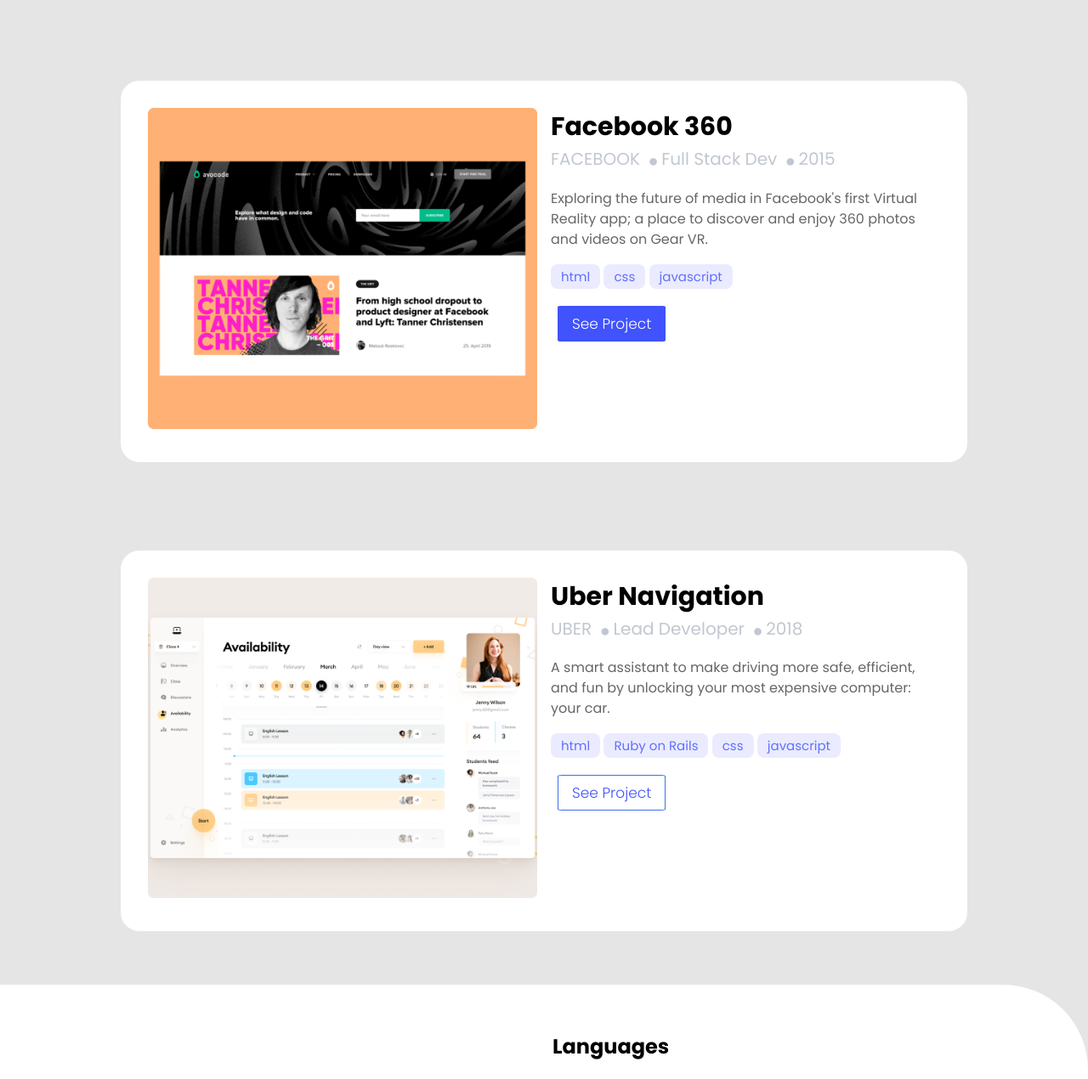
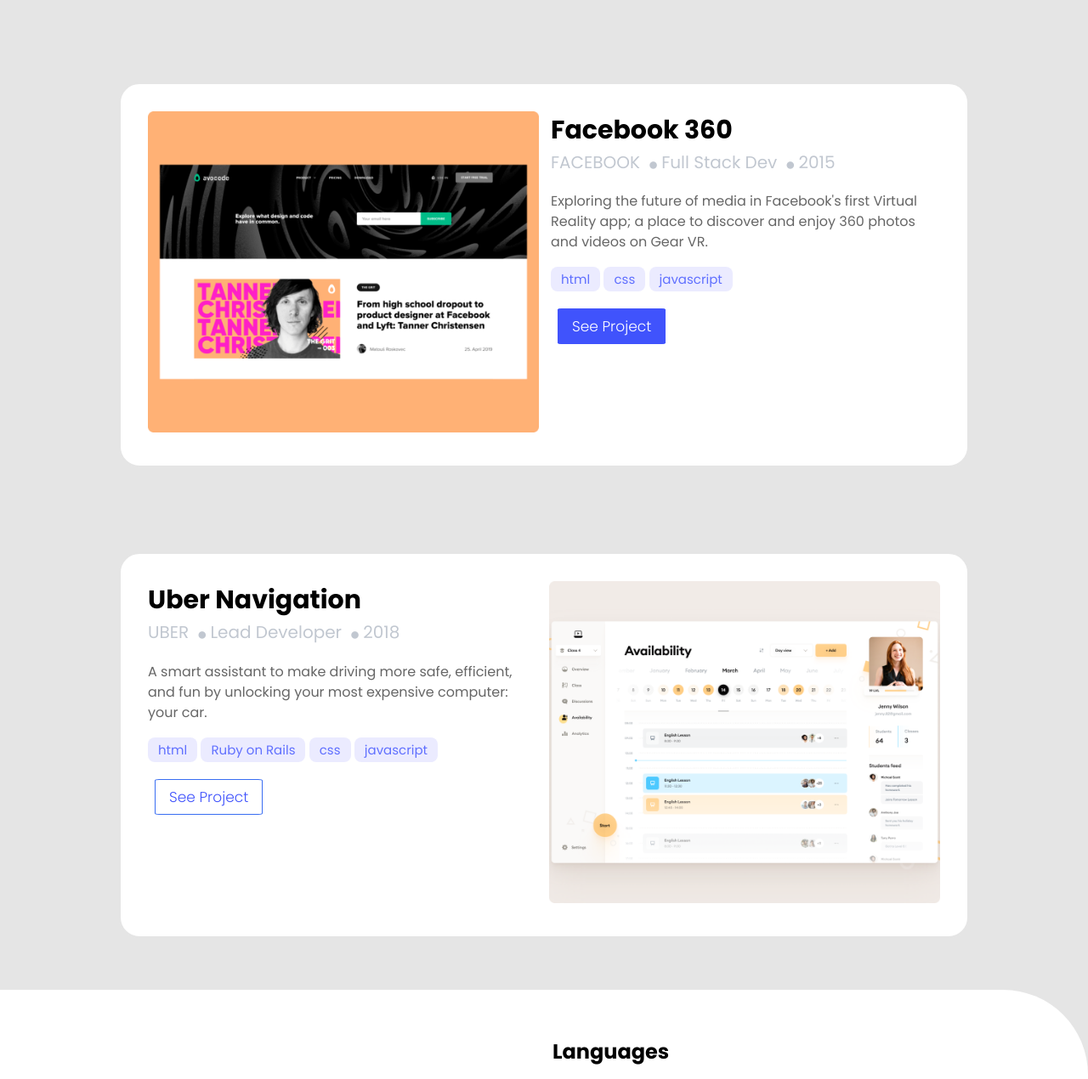
Before and after one commit to codecaiine/microverse_portfolio, a website: page index.html in a window 1280 px wide. Shown: the part 1736-3006 px from the top of the page at 85% size. Drawn offline with Linux system fonts and the light colour scheme; files whose address does not match are found by name.

Commit message:
Change grid flow

```diff
--- a/css/style.css
+++ b/css/style.css
@@ -466,7 +466,29 @@
     padding-top: 8px;
   }
 
-  .work-section-wrapper li:nth-child(2n+1) .work-pro {
+  /* Style for Pair elements */
+  .work-section-wrapper li:nth-child(2n) .work-pro {
+    background-color: transparent;
+    display: flex;
+    flex-direction: row-reverse;
+  }
+
+  .work-section-wrapper li:nth-child(2n) .work-pro img {
+    background-color: transparent;
+    width: 460px;
+  }
+
+  .work-section-wrapper li:nth-child(2n) .work-pro .work-description {
+    background-color: transparent;
+  }
+
+  /* style for impair elements */
+  .work-section-wrapper li:nth-child(2n+1) .work-pro img {
+    background-color: transparent;
+    width: 460px;
+  }
+
+  .work-section-wrapper li:nth-child(2n+1) .work-pro .work-description {
     background-color: transparent;
   }
 }
--- a/index.html
+++ b/index.html
@@ -66,6 +66,7 @@
                         <li>
                             <img src="image/portfolio1.png" alt="Several hands holding beer glasses">
                         </li>
+
                         <li class="work-description">
                             <h1><a href="">Tonic</a></h1>
                             <div class="work-info">
@@ -89,6 +90,7 @@
 
                             <a href="#" class="btn-one">See project</a>
                         </li>
+
                     </ul>
                 </div>
             </li>
@@ -128,7 +130,7 @@
             </li>
             <li class="work">
                 <div class="work-container">
-                    <ul>
+                    <ul class="work-pro">
                         <li>
                             <img src="image/portfolio3.png" alt="Several hands holding beer glasses">
                         </li>
@@ -160,7 +162,7 @@
 
             <li class="work">
                 <div class="work-container">
-                    <ul>
+                    <ul class="work-pro">
                         <li>
                             <img src="image/portfolio4.png" alt="Several hands holding beer glasses">
                         </li>
```
